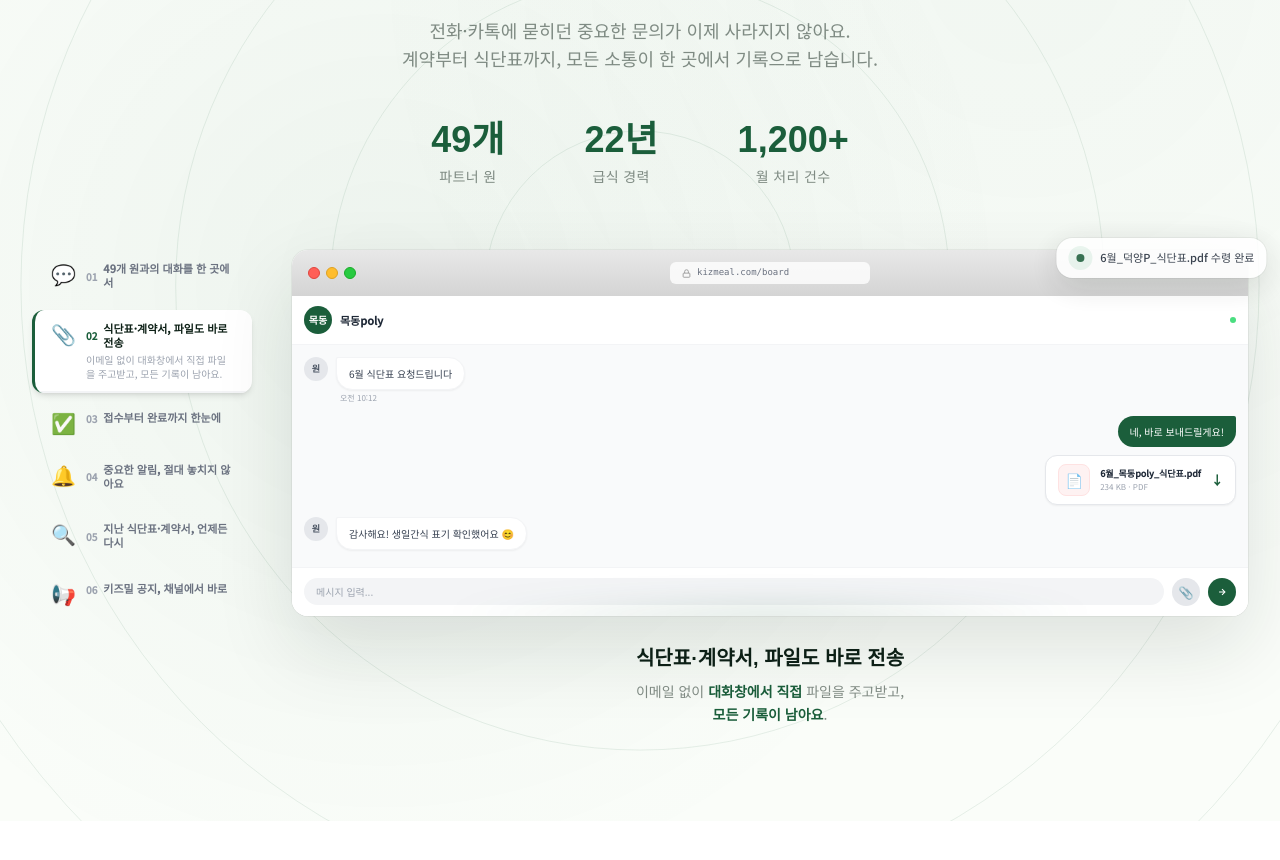
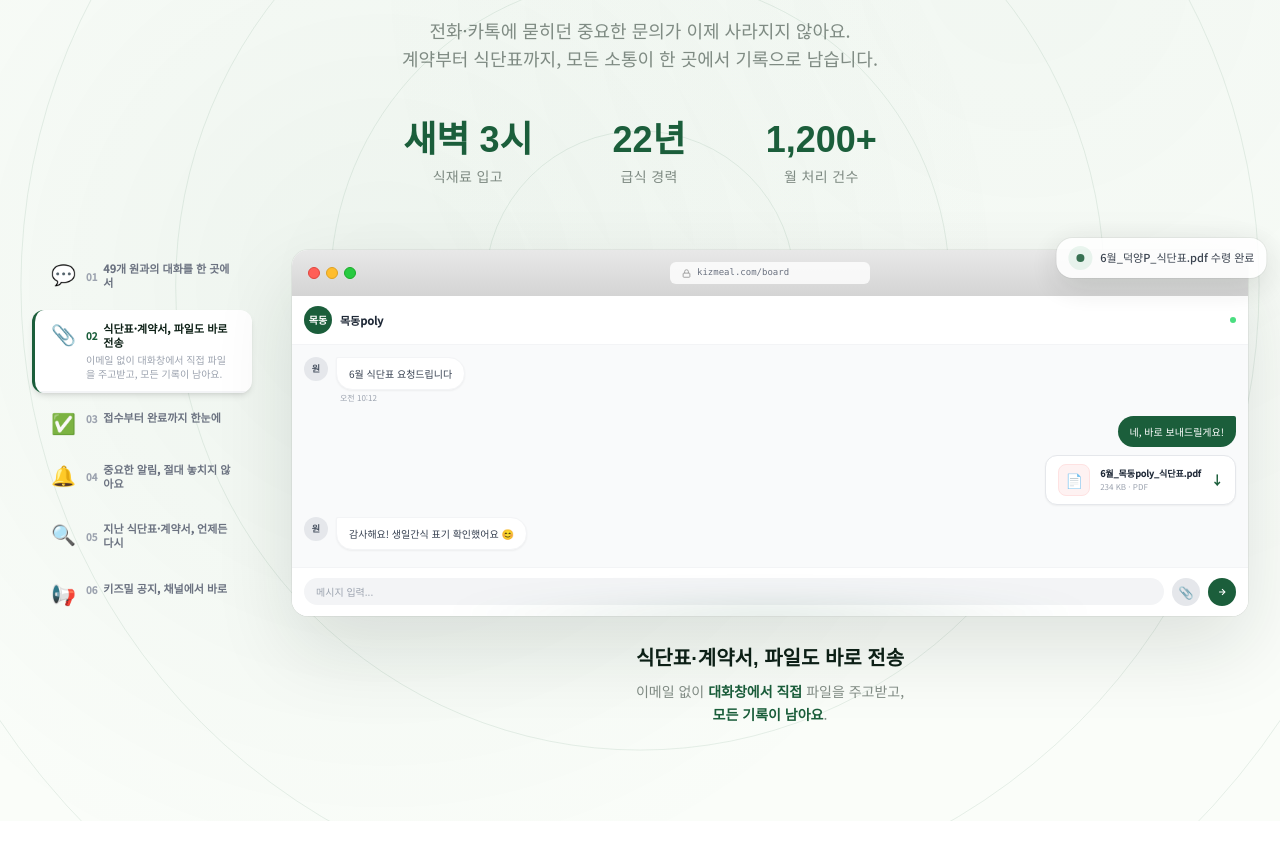
Before and after one commit to yuher826/kizmeal-renewal, a Next.js app: page / in a window 1280 px wide. Shown: the part 4560-5420 px from the top of the page. Built offline with nearby package versions, Linux system fonts and the light colour scheme.

Commit message:
fix: 소통채널 카운터 49개→새벽3시 교체

```diff
--- a/components/CustomerChannelSection.tsx
+++ b/components/CustomerChannelSection.tsx
@@ -46,10 +46,10 @@ const SLIDES = [
 ];
 
 const COUNTERS = [
-  { value: 49,   suffix: '개', label: '파트너 원' },
+  { fixed: '새벽 3시', label: '식재료 입고' },
   { value: 22,   suffix: '년', label: '급식 경력' },
   { value: 1200, suffix: '+', label: '월 처리 건수' },
-];
+] as const;
 
 // ── Helpers ──────────────────────────────────────────────────────
 function parseDesc(desc: string) {
@@ -337,12 +337,12 @@ function ScreenNotice() {
 const SCREENS = [ScreenChatList, ScreenFileTransfer, ScreenStatus, ScreenNotifications, ScreenSearch, ScreenNotice];
 
 // ── Counter Item ─────────────────────────────────────────────────
-function CounterItem({ value, suffix, label, active }: { value: number; suffix: string; label: string; active: boolean }) {
-  const count = useCountUp(value, 1500, active);
+function CounterItem({ fixed, value, suffix, label, active }: { fixed?: string; value?: number; suffix?: string; label: string; active: boolean }) {
+  const count = useCountUp(value ?? 0, 1500, !fixed && active);
   return (
     <div className="text-center">
       <div className="text-3xl sm:text-4xl font-bold font-serif text-[#1B5E3B] tabular-nums">
-        {count.toLocaleString()}{suffix}
+        {fixed ?? (count.toLocaleString() + (suffix ?? ''))}
       </div>
       <div className="text-xs sm:text-sm text-[#0D2016]/50 mt-1.5 font-medium tracking-wide">{label}</div>
     </div>
@@ -452,7 +452,13 @@ export default function CustomerChannelSection() {
                 className={`transition-all duration-700 ${isVisible ? 'opacity-100 translate-y-0' : 'opacity-0 translate-y-8'}`}
                 style={{ transitionDelay: `${300 + i * 100}ms` }}
               >
-                <CounterItem {...c} active={isVisible} />
+                <CounterItem
+                  fixed={'fixed' in c ? c.fixed : undefined}
+                  value={'value' in c ? c.value : undefined}
+                  suffix={'suffix' in c ? c.suffix : undefined}
+                  label={c.label}
+                  active={isVisible}
+                />
               </div>
             ))}
           </div>
```
